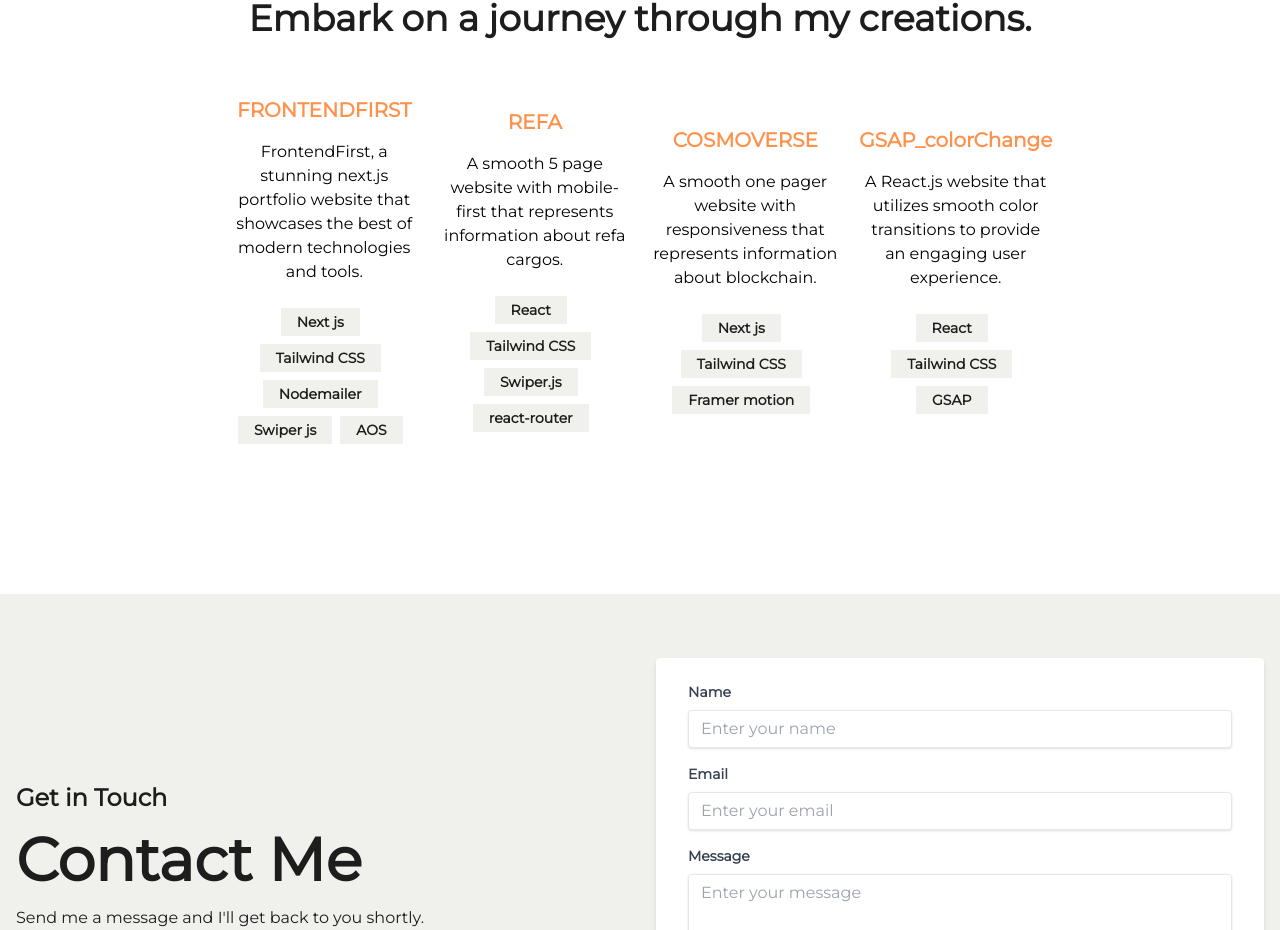
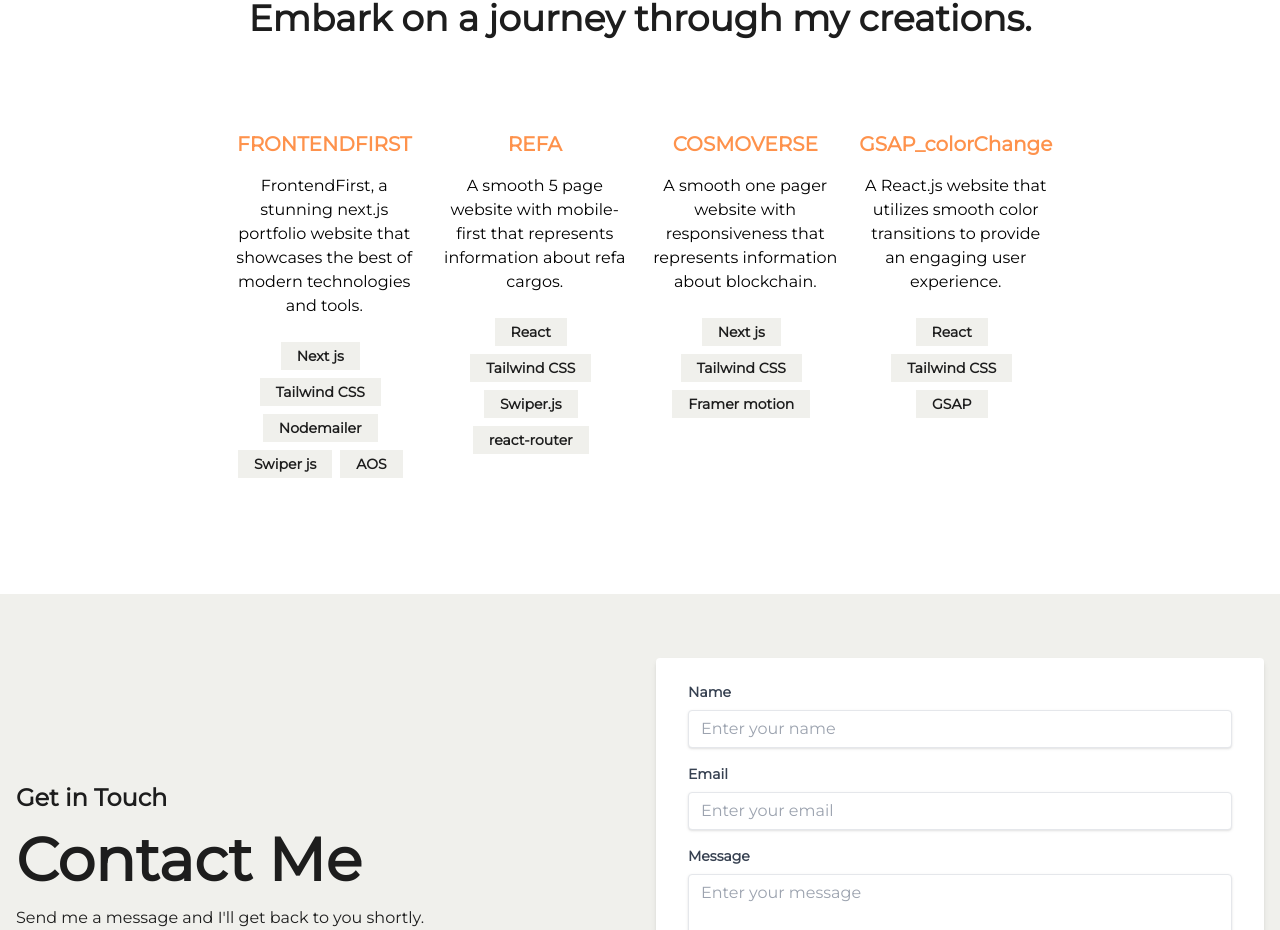
Before and after one commit to maryamtufail/frontendfirst, a Next.js app: page / in a window 1280 px wide. Shown: the part 1514-2444 px from the top of the page. Built offline with nearby package versions, Linux system fonts and the light colour scheme.

Commit message:
Resolve: Project Card Issue

```diff
--- a/components/Project/ProjectCard.tsx
+++ b/components/Project/ProjectCard.tsx
@@ -29,7 +29,7 @@ const ProjectCard = () => {
         {Projects.map((item) => (
           <SwiperSlide key={item.title} className="px-2 py-12 absolute" style={{height: 400, width: 300}}
           >
-            <div className="h-full flex flex-col justify-center items-center ">
+            <div className="h-full flex flex-col  items-center ">
               <div className="relative">
                 <h3 className="text-lg sm:text-xl font-bold text-conone">{item.title}</h3>
                 <p className="text-base py-4 pb-6">{item.description}</p>
```
